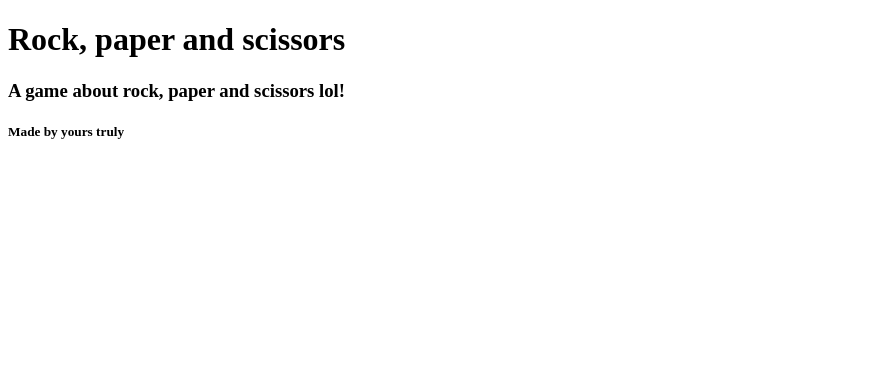
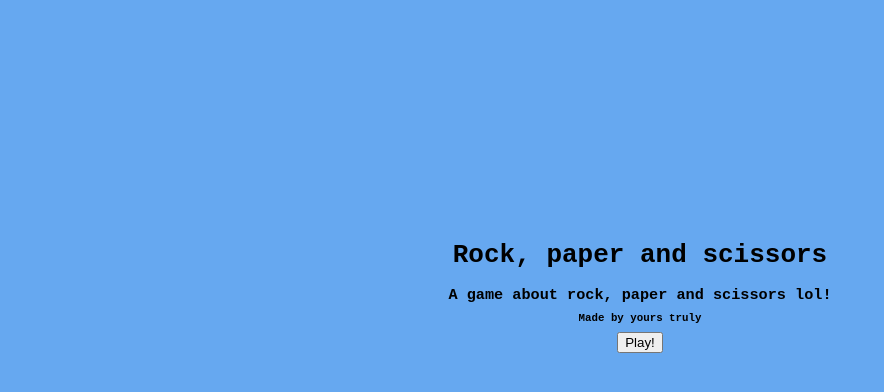
Before and after one commit to TeeMeeFe/rock-paper-scissors, a plain HTML site: page index.html in a window 1280 px wide. Shown: the whole page, without its empty margins (0-884 px from the left). Drawn offline with Linux system fonts and the light colour scheme.

Commit message:
Setup some basic styling

```diff
--- a/index.html
+++ b/index.html
@@ -3,12 +3,16 @@
 <head>
     <meta charset="UTF-8">
     <meta name="viewport" content="width=device-width, initial-scale=1.0">
-    <meta rel="stylesheet" href="./style.css">
+    <link rel="stylesheet" href="./style.css">
     <title>Rock, paper and scissors</title>
 </head>
 <body>
-    <h1>Rock, paper and scissors</h1>
-    <h3>A game about rock, paper and scissors lol!</h3>
-    <h5>Made by yours truly</h5>
+    <script src="./script.js"></script>
+    <div class="body-container">
+        <h1>Rock, paper and scissors</h1>
+        <h3>A game about rock, paper and scissors lol!</h3>
+        <h5>Made by yours truly</h5>
+        <button class="button">Play!</button>
+    </div>
 </body>
 </html>
--- a/style.css
+++ b/style.css
@@ -1,3 +1,18 @@
-* {
+body {
+    background-color: rgb(102,168,240);
+    text-align: center;
+    font-family: monospace;
+}
 
+.body-container {
+    box-sizing: border-box;
+    margin: 240px 0 0 0;
 }
+
+h1 {
+    margin: 16px 0;
+}
+
+h3, h5 {
+    margin: 8px 0;
+}
```
